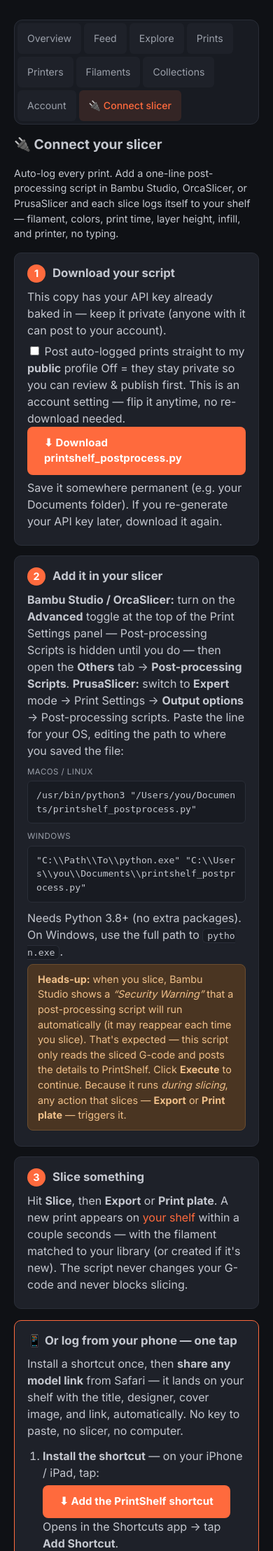
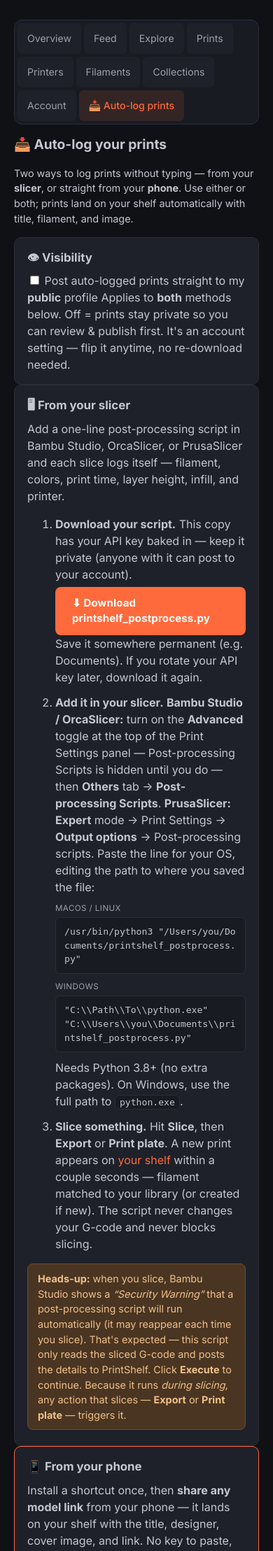
Before and after one commit to superseriousseller/printshelf, a FastAPI app: template backend/templates/dashboard/connect.html in a window 390 px wide. Shown: the part 69-2286 px from the top of the page at 70% size. Run offline with FastAPI, Linux system fonts and the light colour scheme; the template is opened without the code that fills it, so the values that code supplies are empty; some libraries are stand-ins or nearby versions.

Commit message:
feat(connect): reframe as 'Auto-log your prints' — two peer paths + QR
Rename page + nav (Connect slicer -> Auto-log prints). Split into peer cards:
slicer and phone, with a shared Visibility toggle up top governing both. Add a
scannable QR beside the phone install so desktop users can install on their phone.
Fix stale wording: drop the removed IS_PUBLIC/public-by-default script note (visibility
is the account toggle) and the inaccurate 'apps hand off a picture' caveat.

```diff
--- a/backend/templates/dashboard/_layout.html
+++ b/backend/templates/dashboard/_layout.html
@@ -14,7 +14,7 @@
             {% if filament_preview_enabled is defined and filament_preview_enabled() %}<li><a href="/dashboard/preview" {% if section == "preview" %}class="active"{% endif %}>🎨 Preview</a></li>{% endif %}
             <li class="sidebar-divider"></li>
             <li><a href="/dashboard/account" {% if section == "account" %}class="active"{% endif %}>Account</a></li>
-            <li><a href="/dashboard/connect" {% if section == "connect" %}class="active"{% endif %}>🔌 Connect slicer</a></li>
+            <li><a href="/dashboard/connect" {% if section == "connect" %}class="active"{% endif %}>📥 Auto-log prints</a></li>
             {% if current_user and current_user.tier != "pro" %}
             <li><a href="/dashboard/upgrade" {% if section == "upgrade" %}class="active"{% endif %} class="sidebar-upgrade">⚡ Go Pro</a></li>
             {% endif %}
--- a/backend/templates/dashboard/connect.html
+++ b/backend/templates/dashboard/connect.html
@@ -1,31 +1,32 @@
 {% extends "dashboard/_layout.html" %}
 {% set section = "connect" %}
-{% block title %}Connect your slicer — PrintShelf{% endblock %}
+{% block title %}Auto-log your prints — PrintShelf{% endblock %}
 
 {% block dash %}
 <header class="dash-header">
-    <h1>🔌 Connect your slicer</h1>
+    <h1>📥 Auto-log your prints</h1>
 </header>
-<p class="dash-breadcrumb">Auto-log every print. Add a one-line post-processing script in Bambu Studio, OrcaSlicer, or PrusaSlicer and each slice logs itself to your shelf — filament, colors, print time, layer height, infill, and printer, no typing.</p>
+<p class="dash-breadcrumb">Two ways to log prints without typing — from your <strong>slicer</strong>, or straight from your <strong>phone</strong>. Use either or both; prints land on your shelf automatically with title, filament, and image.</p>
 
-<div class="connect-steps">
 <section class="connect-step">
-        <h2><span class="connect-num">1</span> Download your script</h2>
-        <p>This copy has your API key already baked in — keep it private (anyone with it can post to your account).</p>
+    <h2>👁 Visibility</h2>
     <form method="post" action="/dashboard/connect/visibility" class="connect-visibility-form">
         <label class="connect-visibility">
             <input type="checkbox" name="auto_public" value="1" onchange="this.form.submit()"{% if slicer_public %} checked{% endif %}>
             Post auto-logged prints straight to my <strong>public</strong> profile
         </label>
-            <span class="hint">Off = they stay private so you can review &amp; publish first. This is an account setting — flip it anytime, no re-download needed.</span>
+        <span class="hint">Applies to <strong>both</strong> methods below. Off = prints stay private so you can review &amp; publish first. It's an account setting — flip it anytime, no re-download needed.</span>
     </form>
-        <a href="/dashboard/connect/printshelf_postprocess.py" class="btn-primary" download>⬇ Download printshelf_postprocess.py</a>
-        <p class="hint">Save it somewhere permanent (e.g. your Documents folder). If you re-generate your API key later, download it again.</p>
 </section>
 
 <section class="connect-step">
-        <h2><span class="connect-num">2</span> Add it in your slicer</h2>
-        <p><strong>Bambu Studio / OrcaSlicer:</strong> turn on the <strong>Advanced</strong> toggle at the top of the Print Settings panel — Post-processing Scripts is hidden until you do — then open the <strong>Others</strong> tab → <strong>Post-processing Scripts</strong>. <strong>PrusaSlicer:</strong> switch to <strong>Expert</strong> mode → Print Settings → <strong>Output options</strong> → Post-processing scripts. Paste the line for your OS, editing the path to where you saved the file:</p>
+    <h2>🖥 From your slicer</h2>
+    <p>Add a one-line post-processing script in Bambu Studio, OrcaSlicer, or PrusaSlicer and each slice logs itself — filament, colors, print time, layer height, infill, and printer.</p>
+    <ol class="connect-substeps">
+        <li style="margin:12px 0"><strong>Download your script.</strong> This copy has your API key baked in — keep it private (anyone with it can post to your account).<br>
+            <a href="/dashboard/connect/printshelf_postprocess.py" class="btn-primary" download style="margin-top:6px">⬇ Download printshelf_postprocess.py</a>
+            <br><span class="hint">Save it somewhere permanent (e.g. Documents). If you rotate your API key later, download it again.</span></li>
+        <li style="margin:12px 0"><strong>Add it in your slicer.</strong> <strong>Bambu Studio / OrcaSlicer:</strong> turn on the <strong>Advanced</strong> toggle at the top of the Print Settings panel — Post-processing Scripts is hidden until you do — then <strong>Others</strong> tab → <strong>Post-processing Scripts</strong>. <strong>PrusaSlicer:</strong> <strong>Expert</strong> mode → Print Settings → <strong>Output options</strong> → Post-processing scripts. Paste the line for your OS, editing the path to where you saved the file:
             <div class="connect-code">
                 <span class="connect-code-os">macOS / Linux</span>
                 <code>/usr/bin/python3 "/Users/you/Documents/printshelf_postprocess.py"</code>
@@ -34,34 +35,37 @@
                 <span class="connect-code-os">Windows</span>
                 <code>"C:\\Path\\To\\python.exe" "C:\\Users\\you\\Documents\\printshelf_postprocess.py"</code>
             </div>
-        <p class="hint">Needs Python 3.8+ (no extra packages). On Windows, use the full path to <code>python.exe</code>.</p>
+            <span class="hint">Needs Python 3.8+ (no extra packages). On Windows, use the full path to <code>python.exe</code>.</span></li>
+        <li style="margin:12px 0"><strong>Slice something.</strong> Hit <strong>Slice</strong>, then <strong>Export</strong> or <strong>Print plate</strong>. A new print appears on <a href="/dashboard/prints">your shelf</a> within a couple seconds — filament matched to your library (or created if new). The script never changes your G-code and never blocks slicing.</li>
+    </ol>
     <p class="notice notice-warn"><strong>Heads-up:</strong> when you slice, Bambu Studio shows a <em>“Security Warning”</em> that a post-processing script will run automatically (it may reappear each time you slice). That's expected — this script only reads the sliced G-code and posts the details to PrintShelf. Click <strong>Execute</strong> to continue. Because it runs <em>during slicing</em>, any action that slices — <strong>Export</strong> or <strong>Print plate</strong> — triggers it.</p>
 </section>
 
-    <section class="connect-step">
-        <h2><span class="connect-num">3</span> Slice something</h2>
-        <p>Hit <strong>Slice</strong>, then <strong>Export</strong> or <strong>Print plate</strong>. A new print appears on <a href="/dashboard/prints">your shelf</a> within a couple seconds — with the filament matched to your library (or created if it's new). The script never changes your G-code and never blocks slicing.</p>
+<section class="connect-step" style="border-color:var(--accent)">
+    <h2>📱 From your phone</h2>
+    <p>Install a shortcut once, then <strong>share any model link</strong> from your phone — it lands on your shelf with the title, designer, cover image, and link. No key to paste, no computer.</p>
+    <div style="display:flex; gap:22px; flex-wrap:wrap; align-items:flex-start; margin-top:6px">
+        <figure style="margin:0; text-align:center; flex:0 0 auto">
+            <img src="/static/img/shortcut-qr.png" alt="QR code — install the PrintShelf shortcut" width="150" height="150" style="background:#fff; padding:8px; border-radius:10px; display:block">
+            <figcaption class="hint" style="max-width:166px; margin-top:6px">On a computer? Scan with your phone camera to open the install.</figcaption>
+        </figure>
+        <ol style="padding-left:22px; margin:0; flex:1 1 260px">
+            <li style="margin:10px 0"><strong>Install the shortcut</strong> — on your iPhone / iPad, tap
+                <a href="https://www.icloud.com/shortcuts/d91a2998872841bd87fe990d755f7920" target="_blank" rel="noopener">Add the PrintShelf shortcut</a>
+                (or scan the code) → <strong>Add Shortcut</strong>.</li>
+            <li style="margin:10px 0"><strong>Sign in once</strong> to printshelf.app in your phone's Safari — the shortcut uses that session, so there's no API key to paste.</li>
+            <li style="margin:10px 0"><strong>Use it:</strong> open any model (MakerWorld, Printables, Thingiverse, Cults3D) → <strong>Share</strong> → <strong>Add to PrintShelf</strong>. Done.</li>
+        </ol>
+    </div>
+    <p class="hint" style="margin-top:12px">Visibility follows your setting above. Re-sharing the same model won't duplicate it — even via a different link to the same model.</p>
 </section>
-</div>
 
-<section class="connect-step" style="border-color:var(--accent)">
-    <h2>📱 Or log from your phone — one tap</h2>
-    <p>Install a shortcut once, then <strong>share any model link</strong> from Safari — it lands on your shelf with the title, designer, cover image, and link, automatically. No key to paste, no slicer, no computer.</p>
-    <ol style="padding-left:22px; margin:10px 0 4px">
-        <li style="margin:12px 0"><strong>Install the shortcut</strong> — on your iPhone / iPad, tap:<br>
-            <a href="https://www.icloud.com/shortcuts/d91a2998872841bd87fe990d755f7920" class="btn-primary" target="_blank" rel="noopener" style="margin-top:6px">⬇ Add the PrintShelf shortcut</a>
-            <br><span class="hint">Opens in the Shortcuts app → tap <strong>Add Shortcut</strong>.</span>
-        </li>
-        <li style="margin:12px 0"><strong>Sign in once in Safari</strong> — make sure you're logged into printshelf.app in your phone's Safari (the shortcut uses that session, so no API key is needed).</li>
-        <li style="margin:12px 0"><strong>Use it:</strong> open any model in Safari (MakerWorld, Printables, Thingiverse, Cults3D) → <strong>Share</strong> → <strong>Add to PrintShelf</strong>. Done.</li>
-    </ol>
-    <p class="hint">Visibility follows your setting above (private by default). Re-sharing the same model won't duplicate it. Sharing from Safari's page share works best — some apps hand off a picture instead of the link.</p>
-</section>
 <details class="connect-advanced">
     <summary>Options &amp; details</summary>
     <ul>
-        <li><strong>Public vs private:</strong> auto-logged prints are public by default. To keep them private or send them to your queue instead, open the script and set <code>IS_PUBLIC = False</code> or <code>QUEUED = True</code> near the top.</li>
-        <li><strong>When it fires:</strong> at <em>slice</em> time (your intent to print), not on actual success — so re-slicing the same model logs it again. Delete duplicates from your shelf if needed.</li>
+        <li><strong>Public vs private</strong> is the <strong>Visibility</strong> toggle at the top — an account setting that governs both the slicer and phone methods (no script editing needed).</li>
+        <li><strong>Log as queued / a different status</strong> (slicer only): the script logs prints as <code>printed</code> by default. To send them to your queue instead, open the script and set <code>QUEUED = True</code> near the top; <code>STATUS</code> can be <code>printed</code>, <code>printing</code>, <code>failed</code>, or <code>partial</code>.</li>
+        <li><strong>When the slicer script fires:</strong> at <em>slice</em> time (your intent to print), not on actual success — so re-slicing the same model logs it again; delete duplicates from your shelf if needed. (Phone shares dedupe automatically.)</li>
         <li><strong>Your API key</strong> (for the <code>PRINTSHELF_API_KEY</code> env-var route, or to double-check the download):</li>
     </ul>
     <div class="connect-key">
```
Also changed, not shown: backend/static/img/shortcut-qr.png (added). Lines whose indentation alone changed are shown as unchanged.
